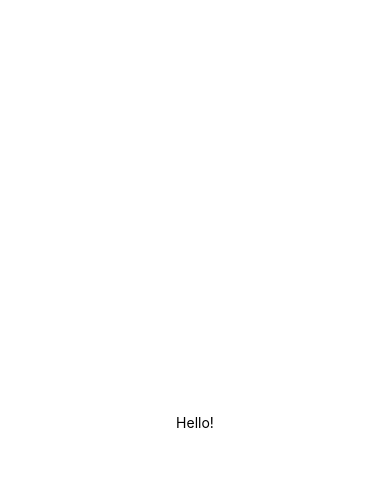
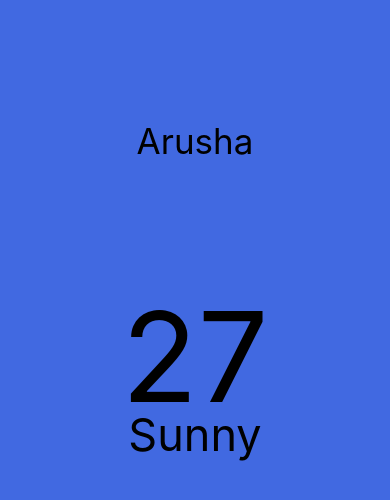
Before and after one commit to Andrew-Lucas/React-Native-101, a React Native app: screen / in a window 390 px wide. Shown: the top 500 px of the page. Built offline with nearby package versions, Linux system fonts and the light colour scheme.

Commit message:
Styles Part 2

```diff
--- a/App.js
+++ b/App.js
@@ -1,19 +1,46 @@
-import { StatusBar } from 'expo-status-bar';
-import { StyleSheet, Text, View } from 'react-native';
+import { StatusBar } from 'expo-status-bar'
+import { StyleSheet, Text, View, Vibration } from 'react-native'
 
 export default function App() {
   return (
-    <View style={styles.container}>
-      <Text>Hello!</Text>
-      <StatusBar style="auto" />
+    <View style={styles.main}>
+      <StatusBar />
+      <View style={styles.topContainer}>
+        <Text style={styles.city}>Arusha</Text>
+      </View>
+      <View style={styles.bottomContainer}>
+        <Text style={styles.temperature}>27</Text>
+        <Text style={styles.condition}>Sunny</Text>
+      </View>
     </View>
-  );
+  )
 }
 
 const styles = StyleSheet.create({
-  container: {
+  main:{
     flex: 1,
-    alignItems: 'center',
-    justifyContent: 'center',
+    backgroundColor: "royalblue"
   },
-});
+  topContainer: {
+/*     backgroundColor: "aqua", */
+    flex: 1,
+    justifyContent: "center",
+    alignItems: "center"
+  },
+  city:{
+    fontSize: 35
+  },
+  bottomContainer: {
+/*     backgroundColor: "yellowgreen", */
+    flex: 2,
+    alignItems: "center"
+  },
+  temperature: {
+    fontSize: 125
+  },
+  condition: {
+    marginTop: -25,
+    fontWeight: 400,
+    fontSize: 45
+  }
+})
```
